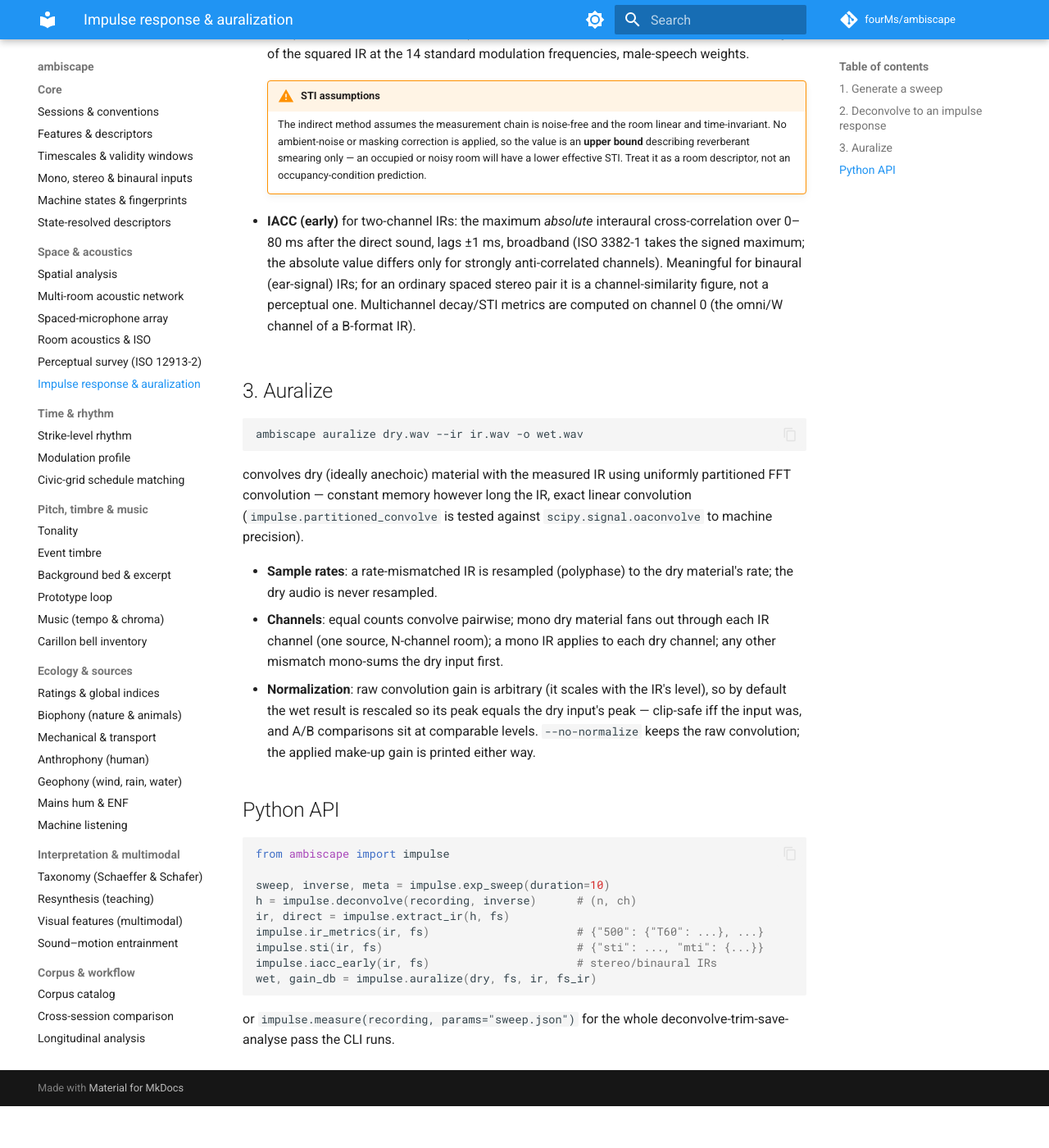
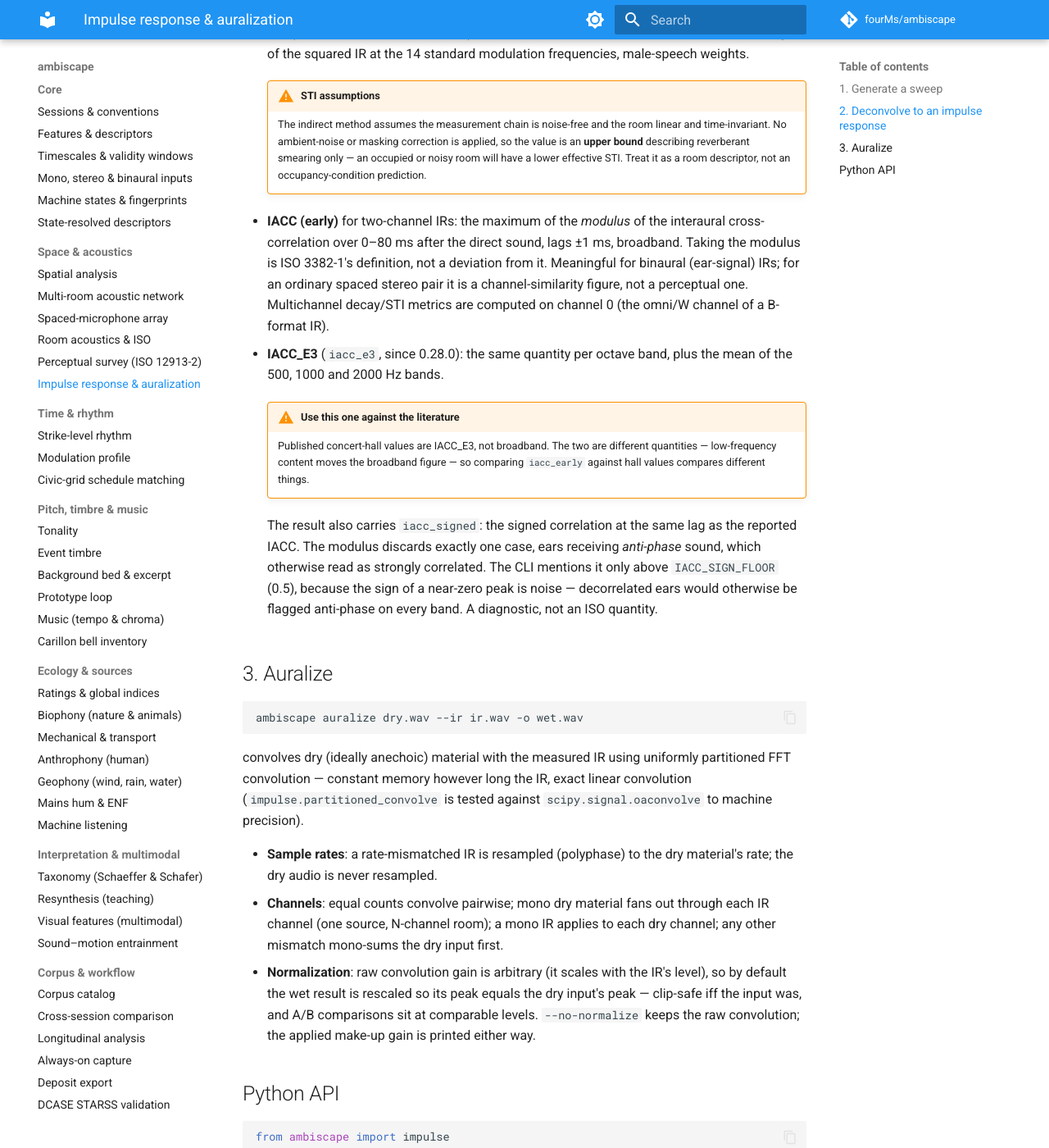
Before and after one commit to fourMs/ambiscape, an MkDocs documentation site: the page built from docs/guide/impulse.md, in a window 1280 px wide and 1400 px high, scrolled down 1350 px. Shown: the whole window at 82% size. Built offline with MkDocs 1.6.1 and Material for MkDocs 9.7.7, drawn with Linux system fonts in a browser that asks for light colours; comment, search, counter and statistics services are not loaded; before the commit the page ends 2699 px from its top, so only the background shows below that; some of the changed text lies outside the part shown.

Commit message:
Docs: IACC_E3, and correct the ISO reading the guide had backwards
The guide said ISO 3382-1 takes the signed maximum and that the absolute
value was a deviation. It is the other way round: the standard maximises
the modulus, which is what iacc_early has always computed.

Co-Authored-By: Claude Opus 5 (1M context) <noreply@anthropic.com>
Claude-Session: https://claude.ai/code/session_01TZ1T9cWFjCD93GdVrYmM4m

````diff
--- a/docs/guide/impulse.md
+++ b/docs/guide/impulse.md
@@ -72,13 +72,31 @@ level-invariant). Alongside it, `impulse.json` holds:
         will have a lower effective STI. Treat it as a room descriptor,
         not an occupancy-condition prediction.
 
-- **IACC (early)** for two-channel IRs: the maximum *absolute* interaural
-  cross-correlation over 0–80 ms after the direct sound, lags ±1 ms,
-  broadband (ISO 3382-1 takes the signed maximum; the absolute value
-  differs only for strongly anti-correlated channels). Meaningful for binaural (ear-signal) IRs; for an ordinary
-  spaced stereo pair it is a channel-similarity figure, not a perceptual
-  one. Multichannel decay/STI metrics are computed on channel 0 (the
-  omni/W channel of a B-format IR).
+- **IACC (early)** for two-channel IRs: the maximum of the *modulus* of
+  the interaural cross-correlation over 0–80 ms after the direct sound,
+  lags ±1 ms, broadband. Taking the modulus is ISO 3382-1's definition,
+  not a deviation from it. Meaningful for binaural (ear-signal) IRs; for
+  an ordinary spaced stereo pair it is a channel-similarity figure, not a
+  perceptual one. Multichannel decay/STI metrics are computed on channel 0
+  (the omni/W channel of a B-format IR).
+
+- **IACC_E3** (`iacc_e3`, since 0.28.0): the same quantity per octave
+  band, plus the mean of the 500, 1000 and 2000 Hz bands.
+
+    !!! warning "Use this one against the literature"
+
+        Published concert-hall values are IACC_E3, not broadband. The two
+        are different quantities — low-frequency content moves the
+        broadband figure — so comparing `iacc_early` against hall values
+        compares different things.
+
+    The result also carries `iacc_signed`: the signed correlation at the
+    same lag as the reported IACC. The modulus discards exactly one case,
+    ears receiving *anti-phase* sound, which otherwise read as strongly
+    correlated. The CLI mentions it only above `IACC_SIGN_FLOOR` (0.5),
+    because the sign of a near-zero peak is noise — decorrelated ears
+    would otherwise be flagged anti-phase on every band. A diagnostic,
+    not an ISO quantity.
 
 ## 3. Auralize
 
@@ -112,7 +130,8 @@ h = impulse.deconvolve(recording, inverse)      # (n, ch)
 ir, direct = impulse.extract_ir(h, fs)
 impulse.ir_metrics(ir, fs)                      # {"500": {"T60": ...}, ...}
 impulse.sti(ir, fs)                             # {"sti": ..., "mti": {...}}
-impulse.iacc_early(ir, fs)                      # stereo/binaural IRs
+impulse.iacc_early(ir, fs)                      # broadband, stereo/binaural
+impulse.iacc_e3(ir, fs)                         # {"iacc_e3", "iacc", ...}
 wet, gain_db = impulse.auralize(dry, fs, ir, fs_ir)
 ```
 
````
Also changed, not shown: docs/cli.md (+1 -1 lines).
